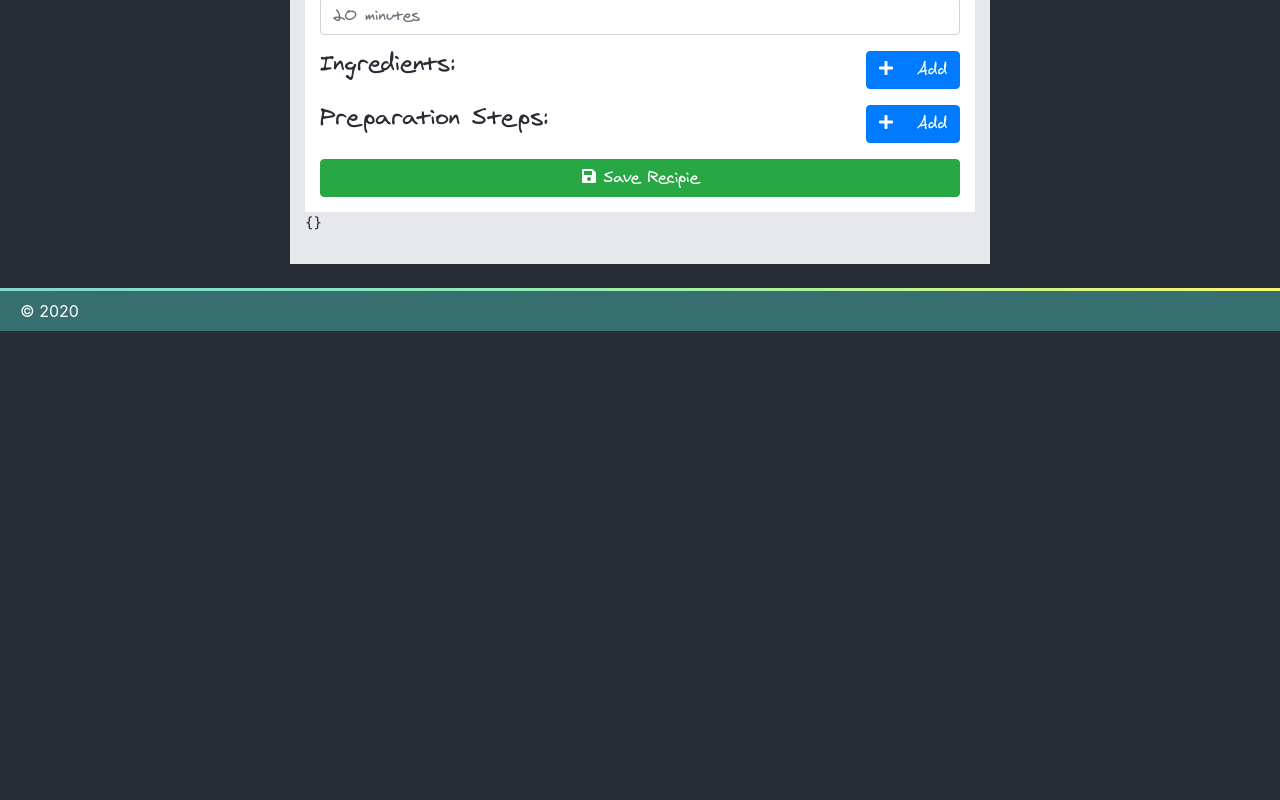
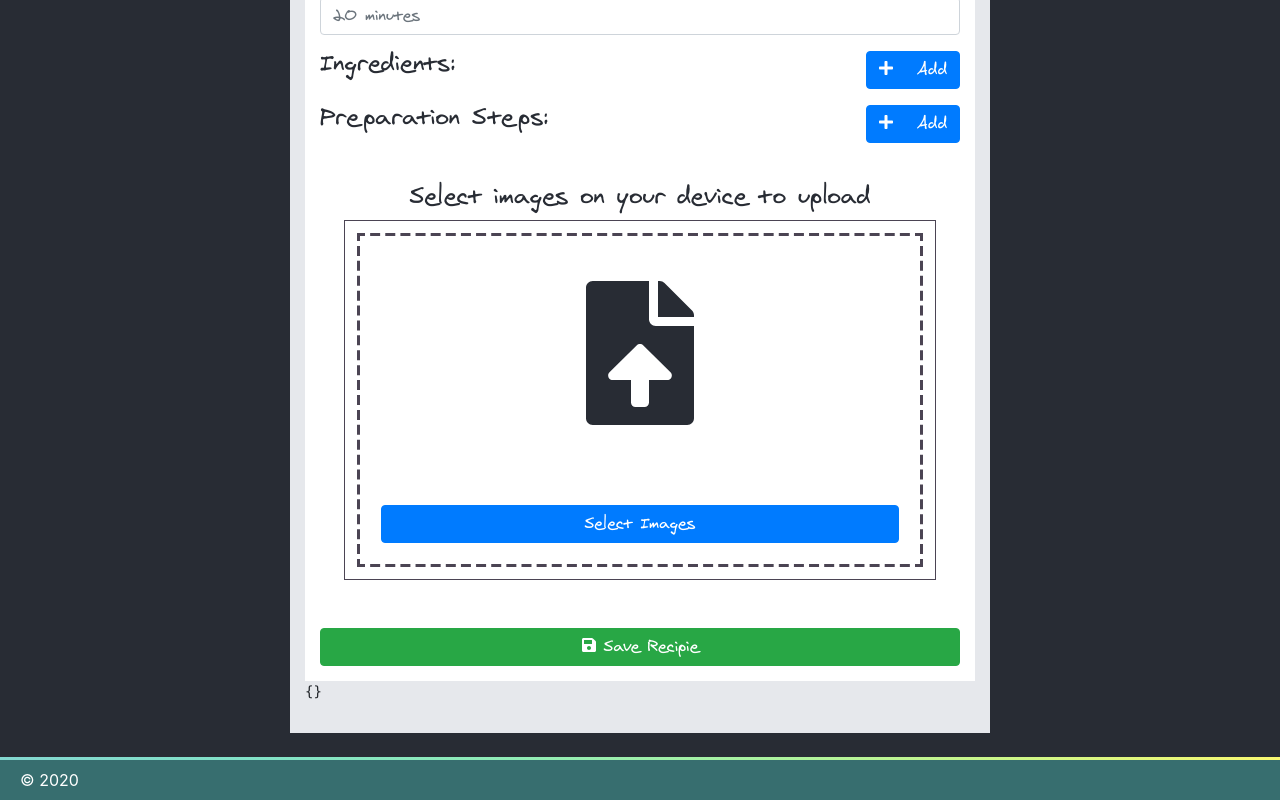
Before and after one commit to Crazyloon/chronicles, a React (Create React App) app: page /recipies/new in a window 1280 px wide. Shown: the part 613-1413 px from the top of the page. Before the commit the page ends 944 px from the top, so only its background shows below. Built offline with nearby package versions, Linux system fonts and the light colour scheme; a web font is replaced by a local one.

Commit message:
more reorganization adding img upload component

```diff
--- /dev/null
+++ b/src/components/forms/form-parts/img-upload/ImageUpload.js
@@ -0,0 +1,21 @@
+import React, { useState } from 'react';
+import { FontAwesomeIcon } from "@fortawesome/react-fontawesome";
+import { faFileUpload } from "@fortawesome/free-solid-svg-icons";
+
+const ImageUpload = ({mode, onChange}) => {
+  let [files, setFiles] = useState([]);
+
+  return (
+    <div className='img-upload'>
+      <h4 className='img-upload-heading'>Select images on your device to upload</h4>
+      <div className='img-upload-btn-container'>
+        <div className='img-upload-btn'>
+          <FontAwesomeIcon icon={faFileUpload} size='6x' />
+          <div class='btn btn-primary btn-block'>Select Images</div>
+        </div>
+      </div>
+    </div>
+   );
+}
+
+export default ImageUpload;
--- /dev/null
+++ b/src/components/forms/form-parts/img-upload/ImageUpload.scss
@@ -0,0 +1,48 @@
+// @import '../../../../styles/variables.scss';
+
+.img-upload {
+  padding: 1em;
+  margin-bottom: 1em;
+  display: flex;
+  flex-direction: column;
+  align-items: center;
+}
+
+.img-upload-heading {
+  width: 100%;
+  text-align: center;
+}
+
+.img-upload-btn-container {
+  border: 1px solid $c-gray;
+  padding: 0.5em;
+  width: 100%;
+  height: 360px;
+}
+
+.img-upload-btn {
+  display: flex;
+  flex-direction: column;
+  height: 100%;
+  width: 100%;
+  padding: 1em;
+  // border: 1px dashed $c-gray;
+  justify-content: space-between;
+  align-items: center;
+  padding-top: 2em;
+}
+
+div.img-upload-btn {
+  overflow: hidden;
+  position: relative;
+
+  &:before {
+    content: "";
+    position: absolute;
+    border: 5px dashed #4B4453;
+    top: -2px;
+    bottom: -2px;
+    left: -2px;
+    right: -2px;
+  }
+}
--- a/src/components/forms/protected/add-recipie-form/AddRecipie.js
+++ b/src/components/forms/protected/add-recipie-form/AddRecipie.js
@@ -1,9 +1,10 @@
 import React, { useState } from "react";
 import { FontAwesomeIcon } from "@fortawesome/react-fontawesome";
 import { faSave } from "@fortawesome/free-solid-svg-icons";
-import PreparationSteps from "../../form-parts/PreparationSteps";
-import Ingredients from "../../form-parts/Ingredient";
-import PrimaryInfo from "../../form-parts/PrimaryInfo";
+import PreparationSteps from "../../form-parts/add-recipie-form/PreparationSteps";
+import Ingredients from "../../form-parts/add-recipie-form/Ingredient";
+import PrimaryInfo from "../../form-parts/add-recipie-form/PrimaryInfo";
+import ImageUpload from "../../form-parts/img-upload/ImageUpload";
 
 const AddRecipiePage = ({initialSteps, initialIngredients}) => {
   let [steps, setSteps] = useState(initialSteps || []);
@@ -16,7 +17,7 @@ const AddRecipiePage = ({initialSteps, initialIngredients}) => {
   const handleAddIngredient = () => {
     setIngredients([
       ...ingredients,
-      { name: "", amount: 1, measurement: 1, edit: true },
+      { name: "", amount: 1, measurement: "", edit: true },
     ]);
   };
   const handleDeleteStep = (i) => {
@@ -139,6 +140,8 @@ const AddRecipiePage = ({initialSteps, initialIngredients}) => {
           toggleEditStep={toggleEditStep}
         />
 
+        <ImageUpload />
+
         <button
           type="button"
           onClick={() => handleSaveRecipie()}
--- a/src/components/forms/protected/add-recipie-form/AddRecipie.scss
+++ b/src/components/forms/protected/add-recipie-form/AddRecipie.scss
@@ -1,3 +1,5 @@
+@import '../../form-parts/img-upload/ImageUpload.scss';
+
 .add-recipie-page{
   color: $c-lblack;
   padding: 0 15px 15px 15px;
```
Also changed, not shown: src/components/forms/form-parts/add-recipie-form/Ingredient.js (renamed from src/components/forms/form-parts/Ingredient.js), src/components/forms/form-parts/add-recipie-form/PreparationSteps.js (renamed from src/components/forms/form-parts/PreparationSteps.js), src/components/forms/form-parts/add-recipie-form/PrimaryInfo.js (renamed from src/components/forms/form-parts/PrimaryInfo.js), src/components/img-upload/img-upload.js (deleted).
